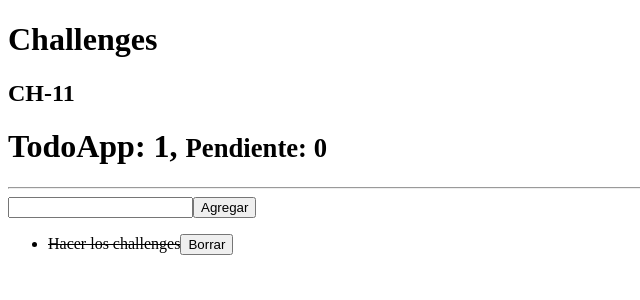
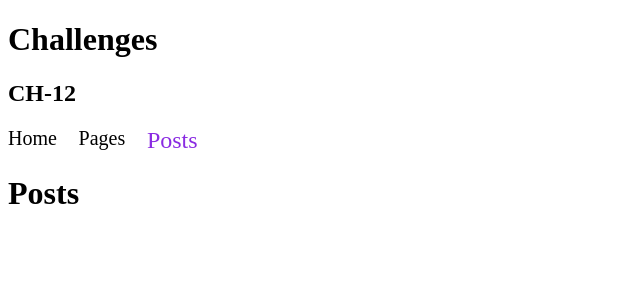
Before and after one commit to nicksiuxs/Challenges, a React (Vite) app in the folder React/: page /posts in a window 1280 px wide. Shown: the top 300 px of the page, without its empty margins (0-640 px from the left). Built offline with nearby package versions, Linux system fonts and the light colour scheme.

Commit message:
ch-12: add challenge 12

```diff
--- a/React/package.json
+++ b/React/package.json
@@ -11,7 +11,8 @@
   "dependencies": {
     "prop-types": "^15.8.1",
     "react": "^18.2.0",
-    "react-dom": "^18.2.0"
+    "react-dom": "^18.2.0",
+    "react-router-dom": "^6.10.0"
   },
   "devDependencies": {
     "@types/react": "^18.0.26",
--- a/React/src/App.jsx
+++ b/React/src/App.jsx
@@ -1,3 +1,4 @@
+import NavigationApp from "./components/NavigationApp/NavigationApp"
 import TodoApp from "./components/TodoApp/TodoApp"
 
 function App() {
@@ -5,8 +6,8 @@ function App() {
   return (
     <div>
       <h1>Challenges</h1>
-      <h2>CH-11</h2>
-      <TodoApp />
+      <h2>CH-12</h2>
+      <NavigationApp />
     </div>
   )
 }
--- /dev/null
+++ b/React/src/components/NavigationApp/NavComponent.css
@@ -0,0 +1,18 @@
+.navigation{
+    display: flex;
+    justify-content: space-between;
+    max-width: 15%;
+    font-size: 20px;
+    color: black;
+}
+
+.navigation a{
+    color: black;
+    text-decoration: none;
+}
+
+.active{
+    color: blueviolet !important;
+    text-decoration: underline;
+    font-size: 24px;
+}
--- /dev/null
+++ b/React/src/components/NavigationApp/NavComponent.jsx
@@ -0,0 +1,16 @@
+import React from 'react';
+import { NavLink } from "react-router-dom"
+
+import "./NavComponent.css"
+
+const NavComponent = () => {
+    return (
+        <div className='navigation'>
+            <NavLink className={(args) => ` ${args.isActive ? "active" : ""}`} to="/" >Home</NavLink>
+            <NavLink className={(args) => ` ${args.isActive ? "active" : ""}`} to="/pages" >Pages</NavLink>
+            <NavLink className={(args) => ` ${args.isActive ? "active" : ""}`} to="/posts" >Posts</NavLink>
+        </div>
+    )
+}
+
+export default NavComponent
--- /dev/null
+++ b/React/src/components/NavigationApp/NavigationApp.jsx
@@ -0,0 +1,18 @@
+import React from 'react';
+import { BrowserRouter, Routes, Route } from "react-router-dom"
+import NavComponent from './NavComponent';
+
+const NavigationApp = () => {
+    return (
+        <BrowserRouter>
+            <NavComponent />
+            <Routes>
+                <Route path='/' element={<><h1>Home</h1></>} />
+                <Route path='/pages' element={<><h1>Pages</h1></>} />
+                <Route path='/posts' element={<><h1>Posts</h1></>} />
+            </Routes>
+        </BrowserRouter>
+    )
+}
+
+export default NavigationApp
```
Also changed, not shown: 2 other files (tests, documents, lock files or other folders).
